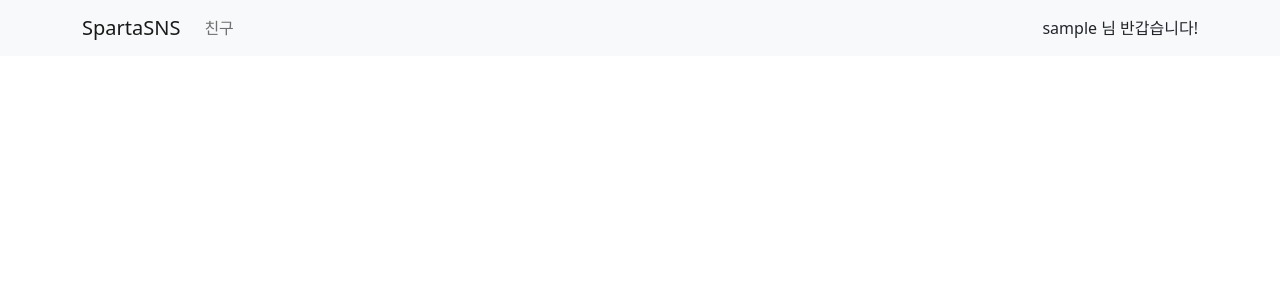
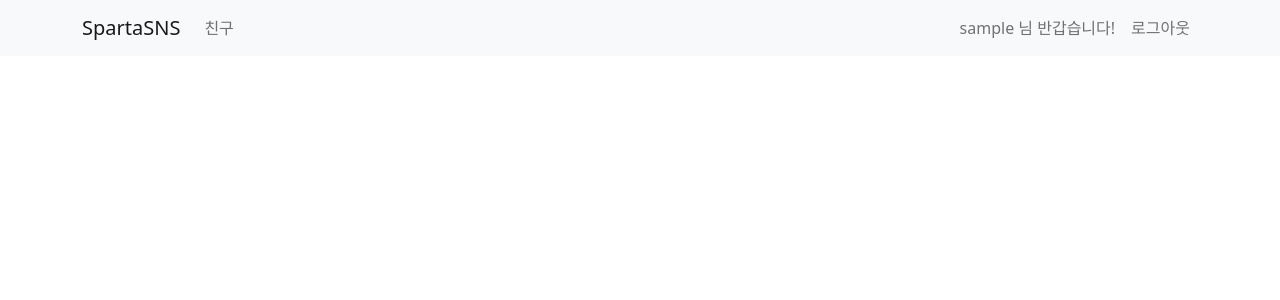
Before and after one commit to 0sol0/Django_practice, a Django app: template templates/base.html in a window 1280 px wide. Shown: the top 300 px of the page. Run offline with Django 4.2, Linux system fonts and the light colour scheme; the template is opened without the code that fills it, so the values that code supplies are empty; the visitor is signed in with stand-in values (Sample User, id 1); parts of the project's set-up code (start-up, migrations or seed data) failed here and were passed over.

Commit message:
Feat : 로그아웃 close #2

```diff
--- a/templates/base.html
+++ b/templates/base.html
@@ -52,7 +52,16 @@
                     </li>
                 </ul>
             {% else %}
-                {{ user.username }} 님 반갑습니다!
+                <ul class="navbar-nav mr-auto">
+                    <li class="nav-item" disabled>
+                        <span class="nav-link">
+                            {{ user.username }} 님 반갑습니다!
+                        </span>
+                    </li>
+                    <li class="nav-item">
+                        <a class="nav-link" href="/logout"> 로그아웃 </a>
+                    </li>
+                </ul>
             {% endif %}
         </form>
     </div>
--- a/user/urls.py
+++ b/user/urls.py
@@ -4,4 +4,5 @@ from . import views
 urlpatterns = [
     path('sign-up/', views.sign_up_view, name='sign-up'),
     path('sign-in/', views.sign_in_view, name='sign-in'),
+    path('logout/', views.logout, name='logout')
 ]
--- a/user/views.py
+++ b/user/views.py
@@ -1,5 +1,6 @@
 from django.shortcuts import render, redirect
 from django.contrib.auth import get_user_model
+from django.contrib.auth.decorators import login_required
 from django.contrib import auth
 from django.http import HttpResponse
 from .models import UserModel
@@ -47,3 +48,8 @@ def sign_in_view(request):
             return redirect('/')
         else:
             return render(request, 'user/signin.html')
+
+@login_required
+def logout(request):
+    auth.logout(request)
+    return redirect("/")
```
